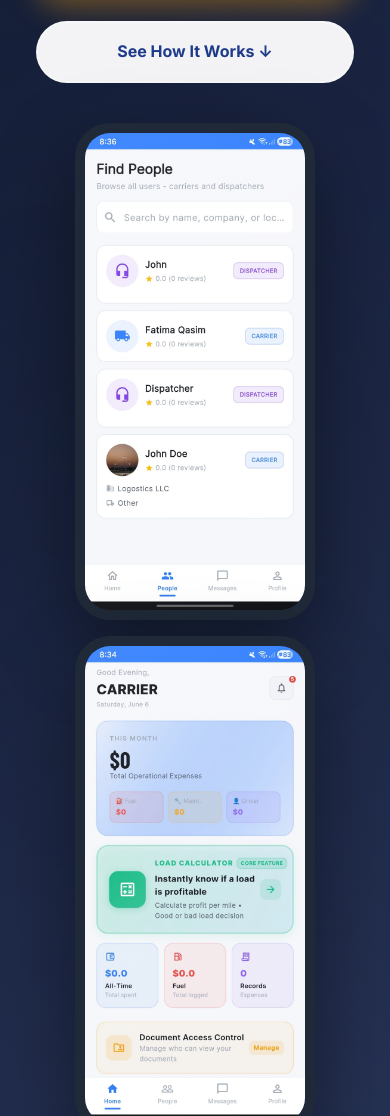
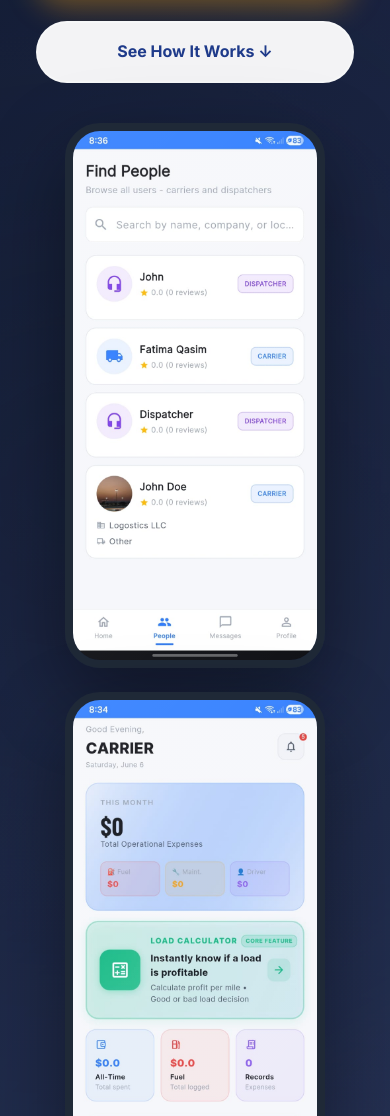
Before and after one commit to syeda-fatimaah/carrieros-landing-page, a plain HTML site: page index.html in a window 390 px wide. Shown: the part 884-2000 px from the top of the page. Drawn offline with Linux system fonts and the light colour scheme.

Commit message:
Fix phone mockups display on mobile - prevent cutoff

```diff
--- a/styles.css
+++ b/styles.css
@@ -1237,6 +1237,20 @@ body {
     .nav-content {
         flex-wrap: wrap;
         gap: 1rem;
+        justify-content: space-between;
+    }
+
+    .nav-content .btn-primary {
+        font-size: 0.85rem;
+        padding: 0.75rem 1.5rem;
+    }
+
+    .logo {
+        font-size: 1.1rem;
+    }
+
+    .logo-img {
+        height: 32px;
     }
 
     .hero {
@@ -1277,19 +1291,24 @@ body {
 
     .hero-phones {
         flex-direction: column;
-        gap: 1rem;
+        gap: 1.5rem;
+        padding: 0 1rem;
     }
 
     .phone-mockup {
-        width: 100%;
-        max-width: 300px;
+        width: 100% !important;
+        max-width: 280px !important;
         transform: none !important;
+        margin: 0 auto !important;
+        border-width: 8px;
     }
 
     .phone-left,
     .phone-center,
     .phone-right {
-        width: 280px;
+        width: 100% !important;
+        max-width: 280px !important;
+        transform: none !important;
         margin: 0 auto;
     }
 
@@ -1383,10 +1402,14 @@ body {
         font-size: 0.75rem;
     }
 
+    .phone-mockup {
+        max-width: 260px !important;
+    }
+
     .phone-left,
     .phone-center,
     .phone-right {
-        width: 240px;
+        max-width: 260px !important;
     }
 
     .section-header h2 {
```
